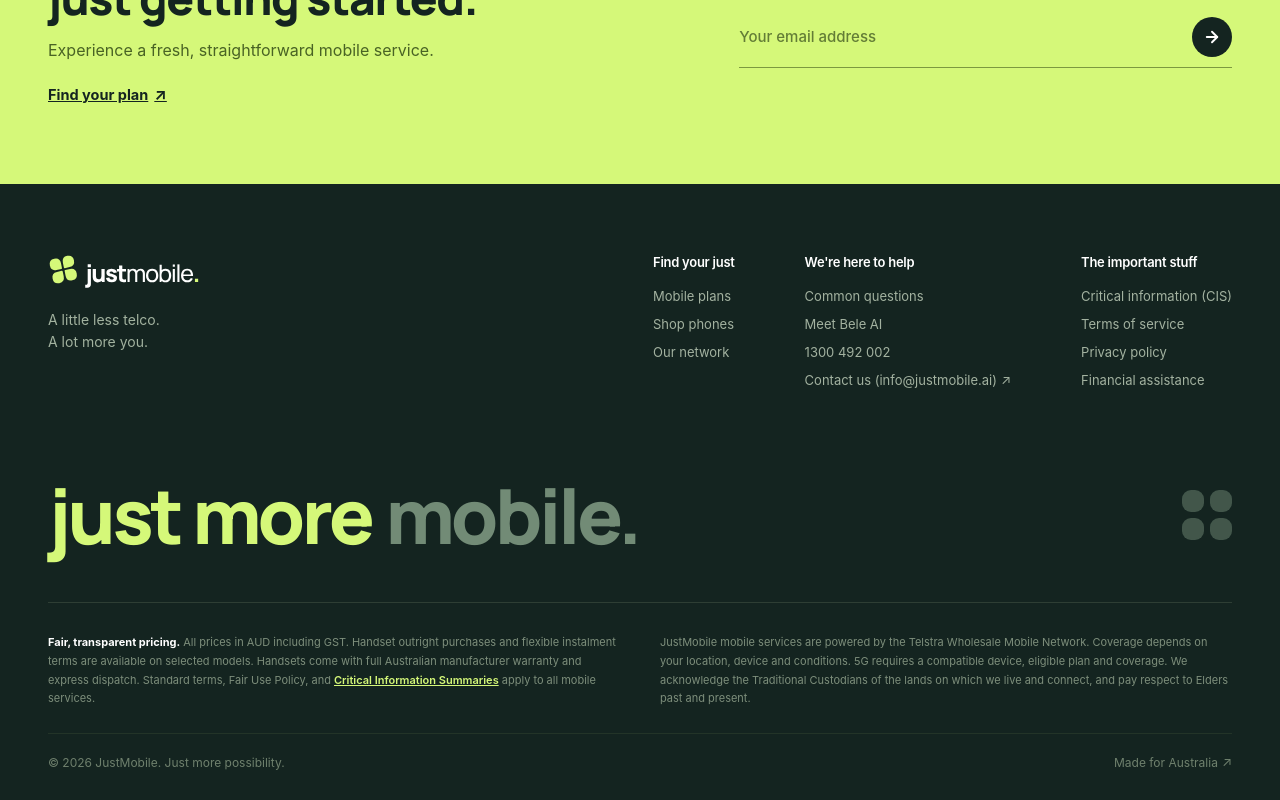
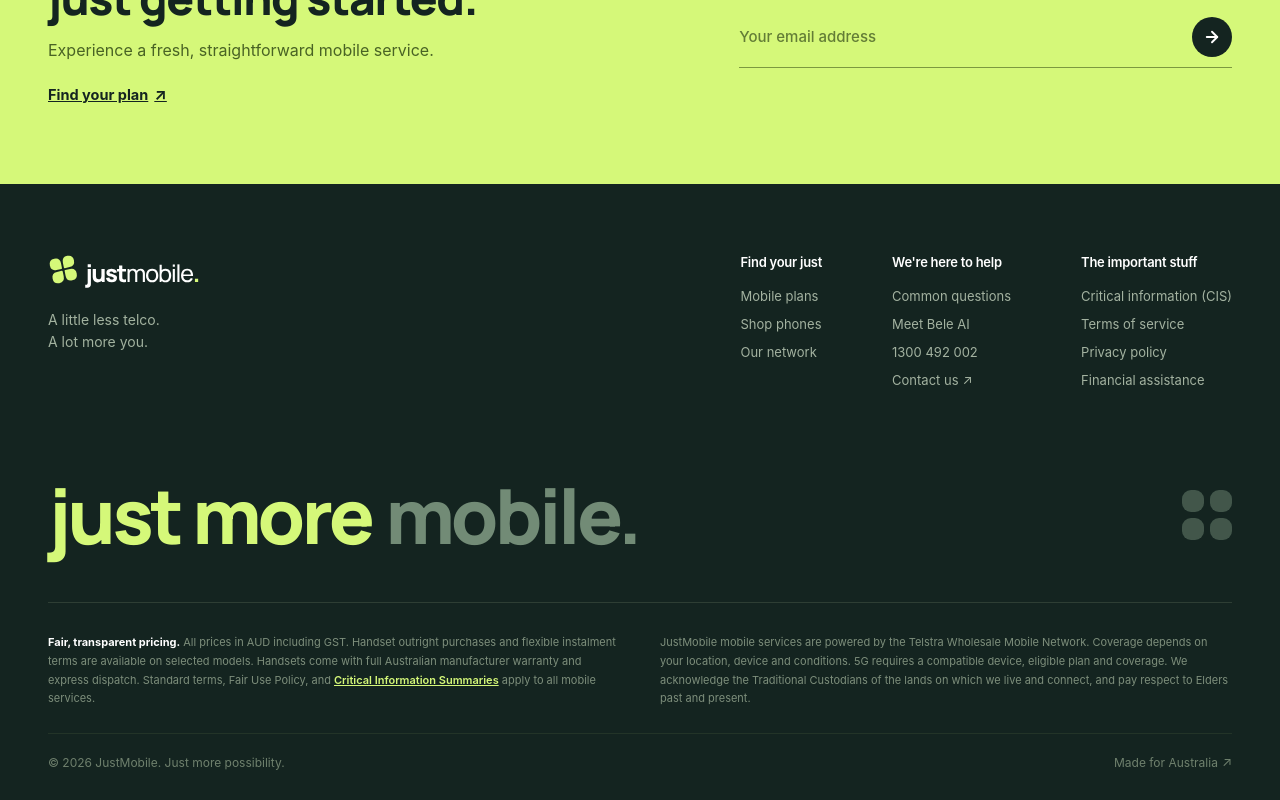
Before and after one commit to macworldgithub/just-mobile-development-FE, a Next.js app: page / in a window 1280 px wide. Shown: the part 7172-7972 px from the top of the page. Built offline with nearby package versions, Linux system fonts and the light colour scheme; no server answers; a web font is replaced by a local one.

Commit message:
chore(footer): simplify Contact us link label while keeping mailto info@justmobile.ai

```diff
--- a/src/components/Footer.tsx
+++ b/src/components/Footer.tsx
@@ -86,7 +86,7 @@ export default function Footer({ onNavigateSection, onOpenCis }: FooterProps) {
                 href="mailto:info@justmobile.ai"
                 className={styles.contactBtn}
               >
-                <span>Contact us (info@justmobile.ai)</span>
+                <span>Contact us</span>
                 <span className={styles.arrowIcon}>↗</span>
               </a>
             </div>
```
